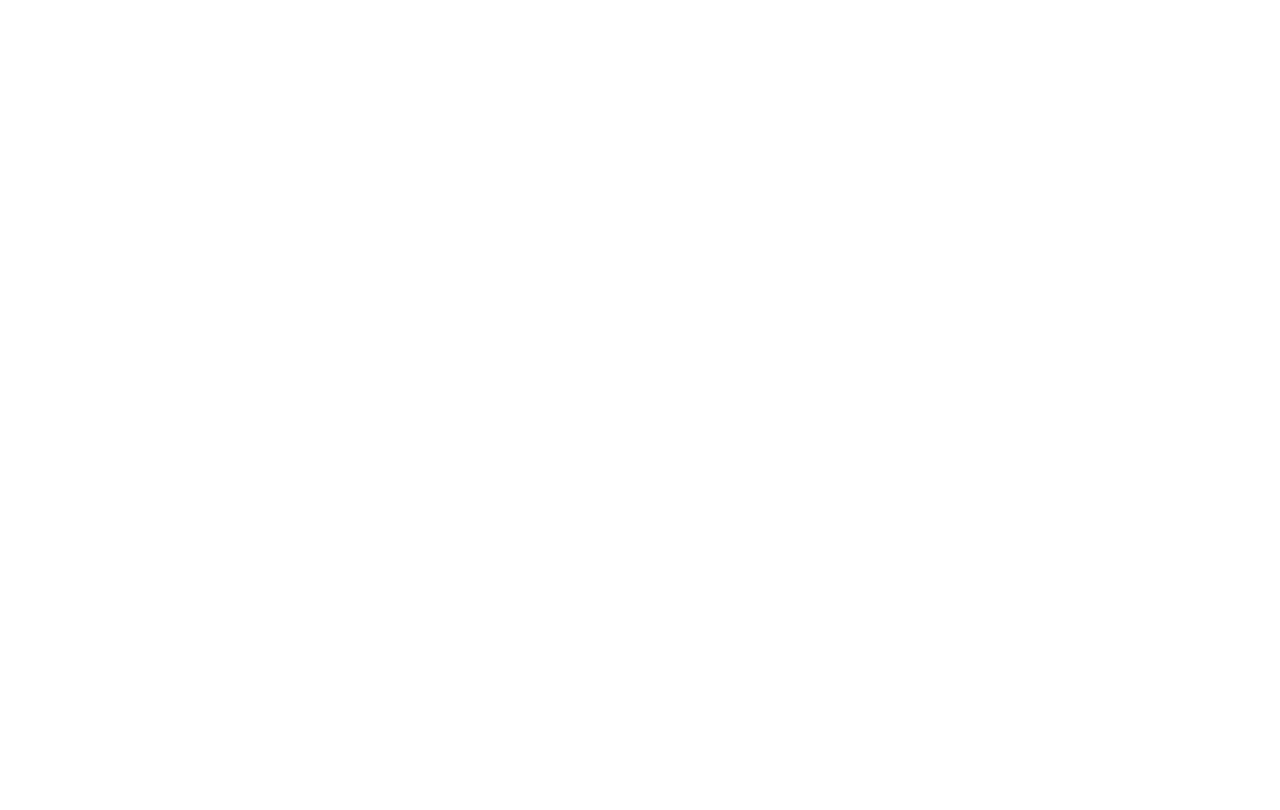
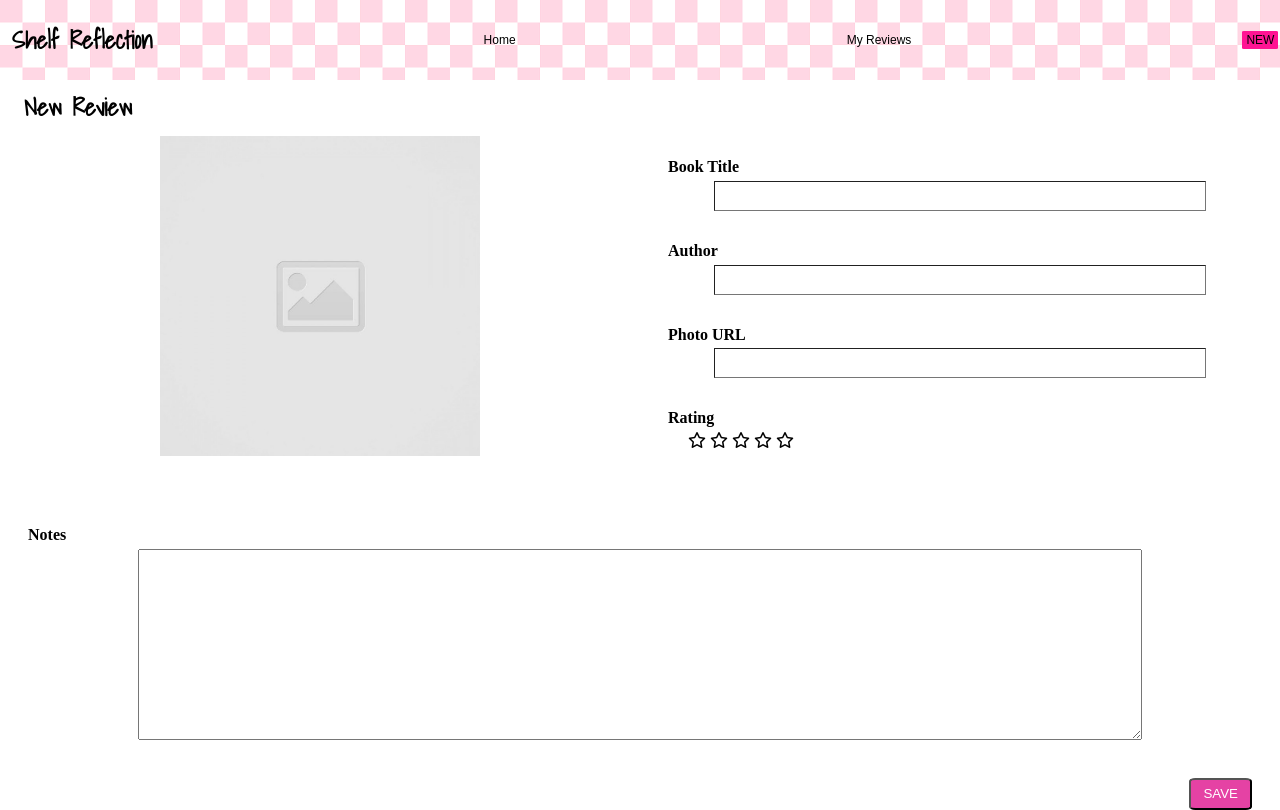
Before and after one commit to SheaPone/front-end-project, a website with bundled scripts: page index.html in a window 1280 px wide. Built offline with nearby package versions, Linux system fonts and the light colour scheme.

Commit message:
Completed HTML and CSS. #1

```diff
--- a/css/layout.css
+++ b/css/layout.css
@@ -0,0 +1,34 @@
+.hidden {
+  display: none !important;
+}
+
+.container {
+  max-width: 575px;
+  margin: 0 auto;
+  padding: 0 1.5rem;
+}
+
+.row {
+  display: flex;
+  flex-wrap: wrap;
+}
+
+.column-full,
+.column-half {
+  width: 100%;
+}
+
+@media screen and (width >= 768px) {
+  .container {
+    max-width: 900px;
+  }
+
+  .column-full,
+  .column-half {
+    padding: 0 0.75rem;
+  }
+
+  .column-half {
+    width: 50%;
+  }
+}
--- a/css/styles.css
+++ b/css/styles.css
@@ -0,0 +1,80 @@
+.header-container {
+  background-image: url('/images/download.png');
+  height: 5rem;
+  display: flex;
+  align-items: center;
+  justify-content: space-between;
+}
+
+.header-container > h1 {
+  font-family: 'Shadows into light', sans-serif;
+  margin-left: 0.75rem;
+  font-size: 1.5rem;
+}
+
+.header-container > a {
+  text-decoration: none;
+  font-size: 0.75rem;
+  color: black;
+  cursor: pointer;
+  font-family: sans-serif;
+}
+
+#new-button {
+  margin-right: 0.1rem;
+  padding: 2px 4px;
+  border-radius: 5%;
+  background-color: deeppink;
+  color: black;
+  text-transform: uppercase;
+}
+
+.column-full > h1 {
+  margin-left: 0.75rem;
+  margin-top: 0.5rem;
+  margin-bottom: 0.1rem;
+  font-size: 1.5rem;
+  font-family: 'shadows into light', sans-serif;
+}
+
+img {
+  width: 20rem;
+  display: block;
+  margin: 0.5rem auto;
+}
+
+label {
+  display: block;
+  margin-top: 5%;
+  margin-bottom: 0.3rem;
+  font-weight: bold;
+  margin-left: 1rem;
+}
+
+input,
+textarea {
+  display: block;
+  width: 80%;
+  height: 100%;
+  margin: 0 auto;
+}
+
+.stars {
+  margin-left: 2.25rem;
+}
+
+input {
+  height: 30px;
+  border-width: thin;
+}
+
+button {
+  display: block;
+  background-color: rgb(229, 66, 164);
+  color: white;
+  border-radius: 10%;
+  float: right;
+  padding: 0.4rem 0.75rem;
+  margin-top: 3%;
+  margin-right: 1rem;
+}
--- a/index.html
+++ b/index.html
@@ -1,18 +1,78 @@
-<!DOCTYPE html>
+<!doctype html>
 <html lang="en">
   <head>
-  <meta charset="UTF-8">
-  <meta name="viewport" content="width=device-width, initial-scale=1.0">
+    <meta charset="UTF-8" />
+    <meta name="viewport" content="width=device-width, initial-scale=1.0" />
     <title>AJAX Project</title>
-  <link rel="icon" href="images/favicon.ico">
-  <link rel="stylesheet" href="css/reset.css">
-  <link rel="stylesheet" href="css/layout.css">
-  <link rel="stylesheet" href="css/styles.css">
+    <link rel="preconnect" href="https://fonts.googleapis.com" />
+    <link rel="preconnect" href="https://fonts.gstatic.com" crossorigin />
+    <link
+      href="https://fonts.googleapis.com/css2?family=Shadows+Into+Light&display=swap"
+      rel="stylesheet" />
+    <link
+      rel="stylesheet"
+      href="https://cdnjs.cloudflare.com/ajax/libs/font-awesome/6.0.0/css/all.min.css"
+      integrity="sha512-9usAa10IRO0HhonpyAIVpjrylPvoDwiPUiKdWk5t3PyolY1cOd4DSE0Ga+ri4AuTroPR5aQvXU9xC6qOPnzFeg=="
+      crossorigin="anonymous"
+      referrerpolicy="no-referrer" />
+    <link rel="icon" href="images/favicon.ico" />
+    <link rel="stylesheet" href="css/reset.css" />
+    <link rel="stylesheet" href="css/layout.css" />
+    <link rel="stylesheet" href="css/styles.css" />
   </head>
   <body>
     <header>
+      <div class="header-container">
+        <h1>Shelf Reflection</h1>
+        <a href="#">Home</a>
+        <a href="#">My Reviews</a>
+        <a href="#" id="new-button">New</a>
+      </div>
     </header>
     <main>
+      <div data-view="review-form">
+        <form>
+          <div class="row">
+            <div class="column-full">
+              <h1>New Review</h1>
+            </div>
+          </div>
+          <div class="row">
+            <div class="column-half">
+              <img src="images/placeholder-image-square.jpg" />
+            </div>
+            <div class="column-half">
+              <div class="input-group">
+                <label class="title" for="title">Book Title</label>
+                <input type="text" id="title" name="title" required />
+              </div>
+              <div class="input-group">
+                <label class="author" for="author">Author</label>
+                <input type="text" id="author" name="author" required />
+              </div>
+              <div class="input-group" id="photo-url">
+                <label for="photo">Photo URL</label>
+                <input type="text" id="photo" name="photo" required />
+              </div>
+              <label class="rating" for="rating">Rating</label>
+              <div class="stars">
+                <i class="fa-regular fa-star" aria-required="true"></i>
+                <i class="fa-regular fa-star"></i>
+                <i class="fa-regular fa-star"></i>
+                <i class="fa-regular fa-star"></i>
+                <i class="fa-regular fa-star"></i>
+              </div>
+            </div>
+          </div>
+          <div class="row">
+            <div class="column-full">
+              <label for="notes">Notes</label>
+              <textarea id="notes" name="notes" required></textarea>
+              <button type="submit">SAVE</button>
+            </div>
+          </div>
+        </form>
+      </div>
     </main>
     <script src="js/data.js"></script>
     <script src="js/main.js"></script>
```
Also changed, not shown: images/download.png (added), images/placeholder-image-square.jpg (added). Lines whose indentation alone changed are shown as unchanged.
